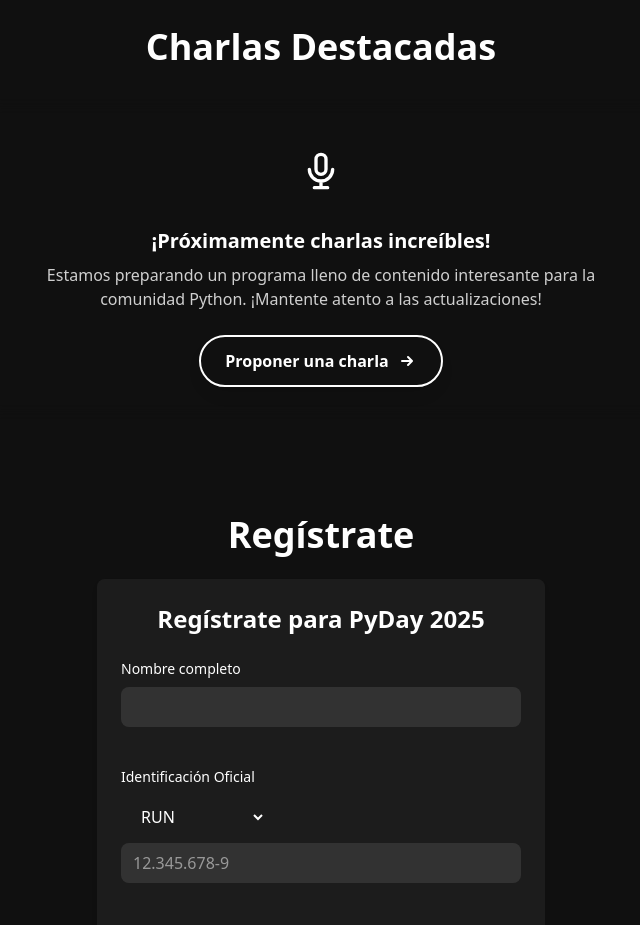
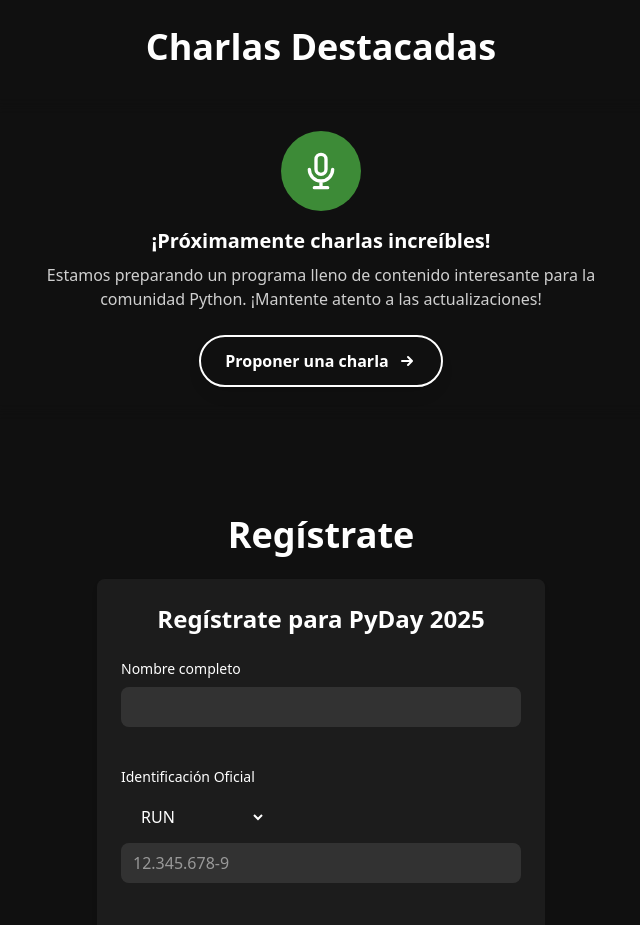
Before and after one commit to python-chile/pydaydotcl, a Next.js app: page / in a window 1280 px wide. Shown: the part 1360-2285 px from the top of the page, without its empty margins (319-959 px from the left). Built offline with nearby package versions, Linux system fonts and the light colour scheme.

Commit message:
Update css

```diff
--- a/src/app/page.js
+++ b/src/app/page.js
@@ -74,7 +74,7 @@ export default function Home() {
           </div>
         ) : (
           <div className="backdrop-blur-sm rounded-lg p-6 md:p-8 max-w-2xl mx-auto mt-8 text-center">
-            <div className="w-16 h-16 md:w-20 md:h-20 bg-py-green rounded-full flex items-center justify-center mx-auto mb-4">
+            <div className="w-16 h-16 md:w-20 md:h-20 bg-[#3D8B37] rounded-full flex items-center justify-center mx-auto mb-4">
               <svg
                 xmlns="http://www.w3.org/2000/svg"
                 className="h-8 w-8 md:h-10 md:w-10"
```
